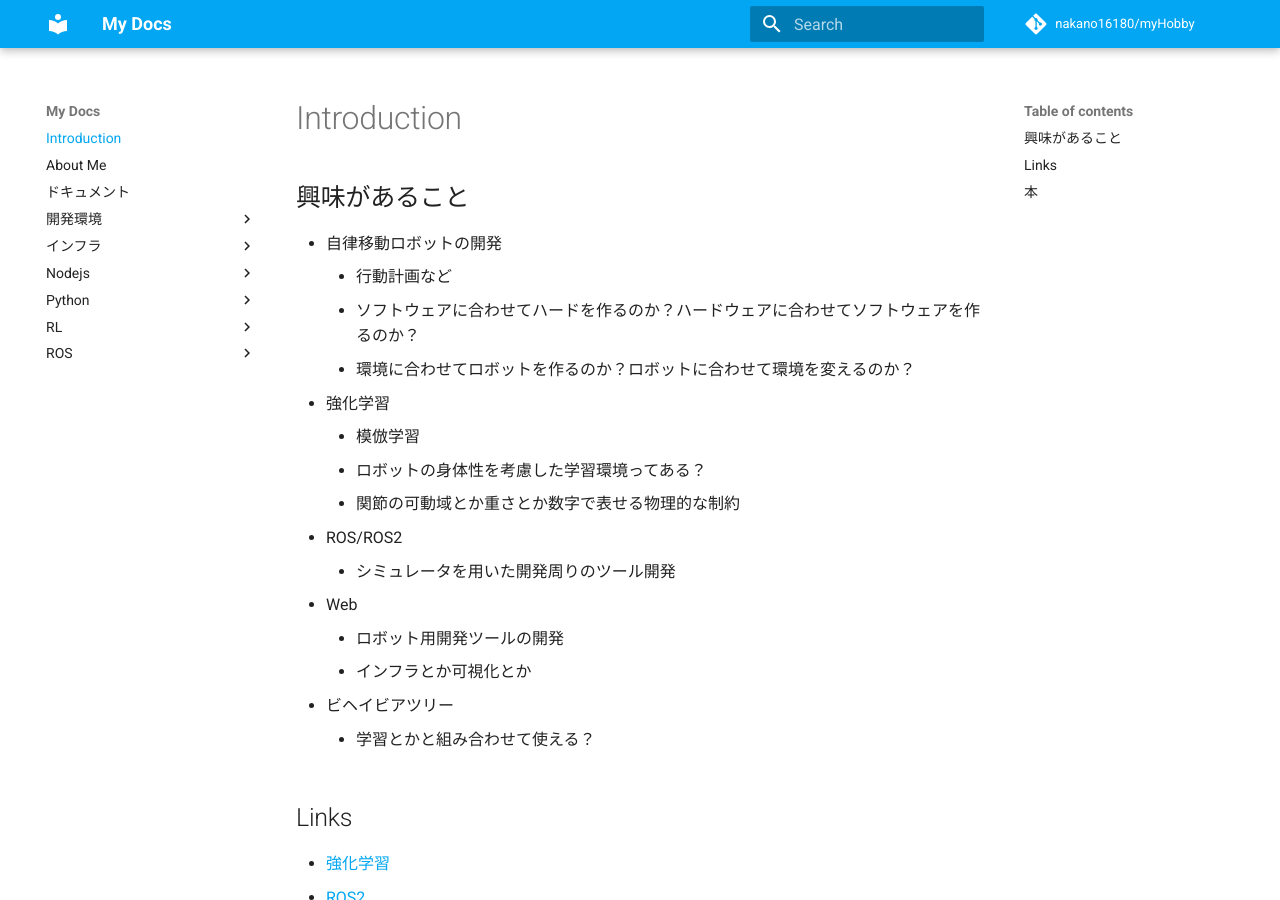
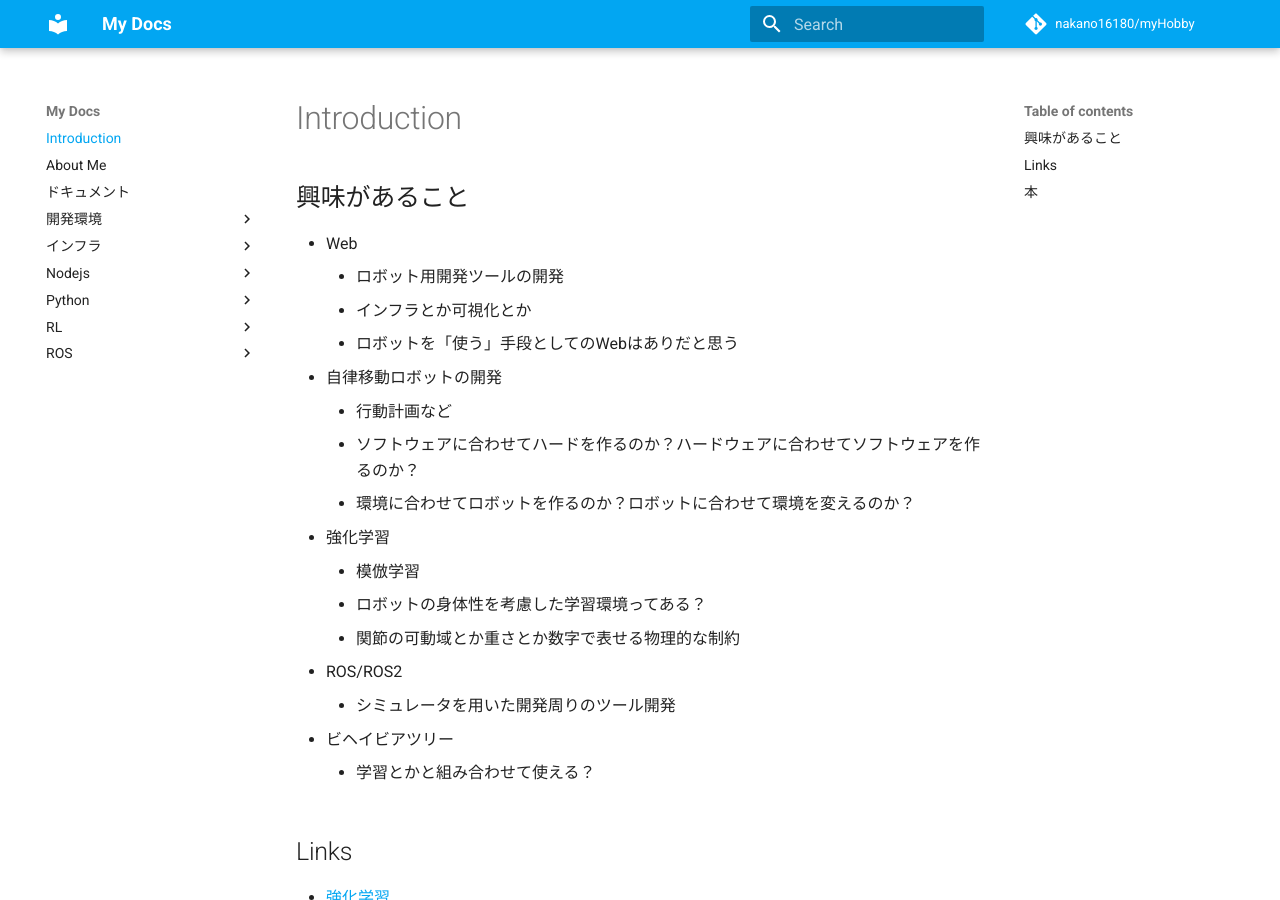
Before and after one commit to nakano16180/myHobby, an MkDocs documentation site: the page built from docs/interest.md, in a window 1280 px wide and 900 px high. Built offline with MkDocs 1.6.1 and Material for MkDocs 9.7.7, drawn with Linux system fonts in a browser that asks for light colours; comment, search, counter and statistics services are not loaded.

Commit message:
update interest

```diff
--- a/docs/interest.md
+++ b/docs/interest.md
@@ -1,4 +1,8 @@
 ## 興味があること
+  - Web
+    - ロボット用開発ツールの開発
+    - インフラとか可視化とか
+    - ロボットを「使う」手段としてのWebはありだと思う
   - 自律移動ロボットの開発
     - 行動計画など
     - ソフトウェアに合わせてハードを作るのか？ハードウェアに合わせてソフトウェアを作るのか？
```
Also changed, not shown: other parts of docs/interest.md (+0 -3 lines).
